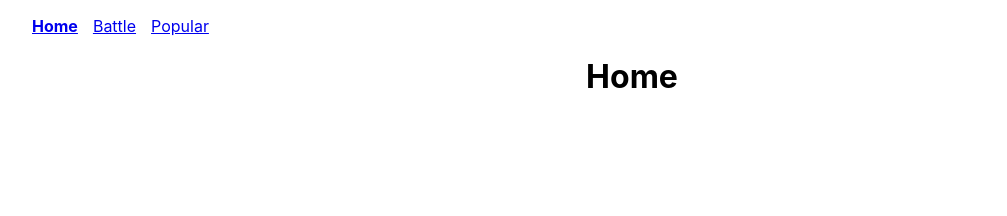
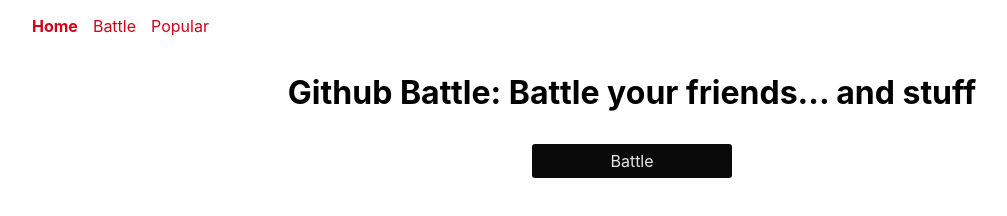
Before and after one commit to bd2187/github-battle, a React app: page / in a window 1280 px wide. Shown: the whole page, without its empty margins (8-1015 px from the left). Built offline with nearby package versions, Linux system fonts and the light colour scheme.

Commit message:
Complete Home component by adding <h1></h1> and Link component to /battle

```diff
--- a/app/components/Battle.js
+++ b/app/components/Battle.js
@@ -2,10 +2,14 @@
 
 import React from 'react';
 
-function Battle() {
-  return (
-    <h1>Battle</h1>
-  )
+class Battle extends React.Component {
+  render() {
+    return (
+      <div>
+        Render
+      </div>
+    )
+  }
 }
 
 export default Battle;
--- a/app/components/Home.js
+++ b/app/components/Home.js
@@ -1,11 +1,17 @@
 "use strict";
 
 import React from 'react';
+import {Link} from 'react-router-dom';
 
-function Home() {
-  return (
-    <h1>Home</h1>
-  )
+class Home extends React.Component {
+  render() {
+    return (
+      <div className="home-container">
+        <h1>Github Battle: Battle your friends... and stuff</h1>
+        <Link className="button" to="/battle">Battle</Link>
+      </div>
+    )
+  }
 }
 
 export default Home;
--- a/app/components/Popular.js
+++ b/app/components/Popular.js
@@ -26,7 +26,6 @@
 
 function RepoGrid (props) {
   var {repos} = props;
-  console.log(repos);
   return (
     <ul className='popular-list'>
       {repos.map(function (repo, index) {
--- a/app/index.css
+++ b/app/index.css
@@ -14,6 +14,11 @@
 
 li {
   list-style-type: none;
+}
+
+a {
+  text-decoration: none;
+  color: #d0021b;
 }
 
 .avatar {
@@ -70,3 +75,32 @@
 .nav li {
   margin-right: 15px;
 }
+
+.home-container {
+  display: flex;
+  flex-direction: column;
+  align-items: center;
+}
+
+.button {
+  color: #e6e6e6;
+  background: #0a0a0a;
+  border: none;
+  font-size: 16px;
+  border-radius: 3px;
+  width: 200px;
+  text-align: center;
+  display: block;
+  padding: 7px 0;
+  margin: 10px auto;
+}
+
+.button:hover:enabled {
+  background: linear-gradient(#1a1a1a,#0a0a0a);
+  color: #fff;
+  text-decoration: none;
+}
+
+.button:active {
+  transform: translateY(2px);
+}
```
